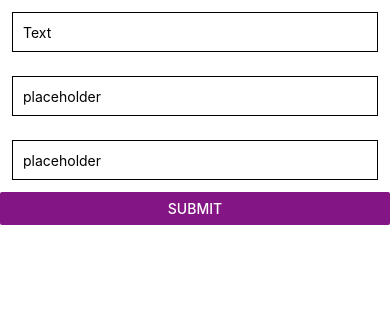
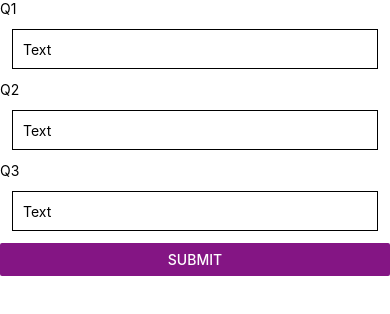
Before and after one commit to ahmadshakir/gardenia-rn, a React Native app: screen / in a window 390 px wide. Shown: the top 314 px of the page. Built offline with nearby package versions, Linux system fonts and the light colour scheme.

Commit message:
Add text

```diff
--- a/App.tsx
+++ b/App.tsx
@@ -1,5 +1,5 @@
 import React from 'react';
-import {SafeAreaView, StyleSheet, TextInput,Button,Alert} from 'react-native';
+import {SafeAreaView, StyleSheet, TextInput,Button,Alert, Text} from 'react-native';
 
 const TextInputExample = () => {
   const [text, onChangeText] = React.useState('Text');
@@ -7,24 +7,23 @@ const TextInputExample = () => {
 
   return (
     <SafeAreaView>
+      <Text>Q1</Text>
       <TextInput
         style={styles.input}
         onChangeText={onChangeText}
         value={text}
       />
+     <Text>Q2</Text>
       <TextInput
         style={styles.input}
-        onChangeText={onChangeNumber}
-        value={number}
-        placeholder="placeholder"
-        keyboardType="numeric"
+        onChangeText={onChangeText}
+        value={text}
       />
-       <TextInput
+      <Text>Q3</Text>
+      <TextInput
         style={styles.input}
-        onChangeText={onChangeNumber}
-        value={number}
-        placeholder="placeholder"
-        keyboardType="numeric"
+        onChangeText={onChangeText}
+        value={text}
       />
       <Button
       onPress={() => Alert.alert('Simple Button pressed')}
```
